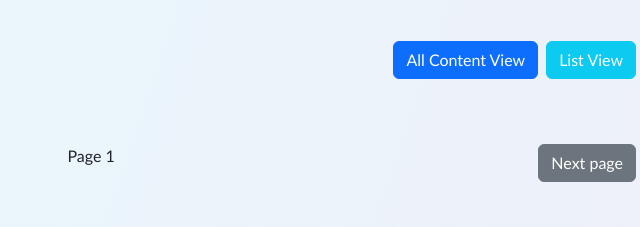
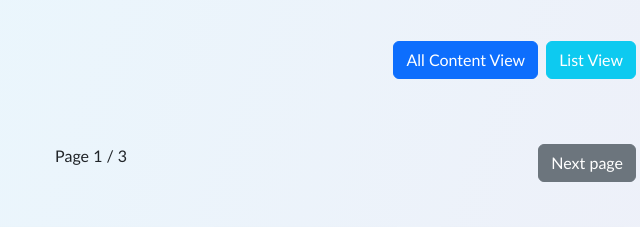
Before and after one commit to AoifeZ/shelter-selection, a plain HTML site: page index.html in a window 1280 px wide. Shown: the top 227 px of the page, 562-1202 px from the left. Drawn offline with nearby package versions, Linux system fonts and the light colour scheme; grey boxes are pictures that could not be loaded.

Commit message:
Update index.html

```diff
--- a/index.html
+++ b/index.html
@@ -86,21 +86,24 @@
             return null;
         }
 
-        // Update pagination controls (previous, next buttons, and page info)
         function updatePaginationControls() {
             const prevButton = document.getElementById('prev-button');
             const nextButton = document.getElementById('next-button');
             const pageInfo = document.getElementById('page-info');
 
+            // Calculate total pages
+            const totalPages = Math.ceil(artworks.length / artworksPerPage);
+
             // Enable/disable the previous button
             prevButton.disabled = currentPage === 1;
 
             // Enable/disable the next button
-            nextButton.disabled = currentPage === Math.ceil(artworks.length / artworksPerPage);
+            nextButton.disabled = currentPage === totalPages;
 
             // Update the page info
-            pageInfo.textContent = `Page ${currentPage}`;
+            pageInfo.textContent = `Page ${currentPage} / ${totalPages}`;
         }
+
 
         // Event listener for the previous button
         document.getElementById('prev-button').addEventListener('click', () => {
```
